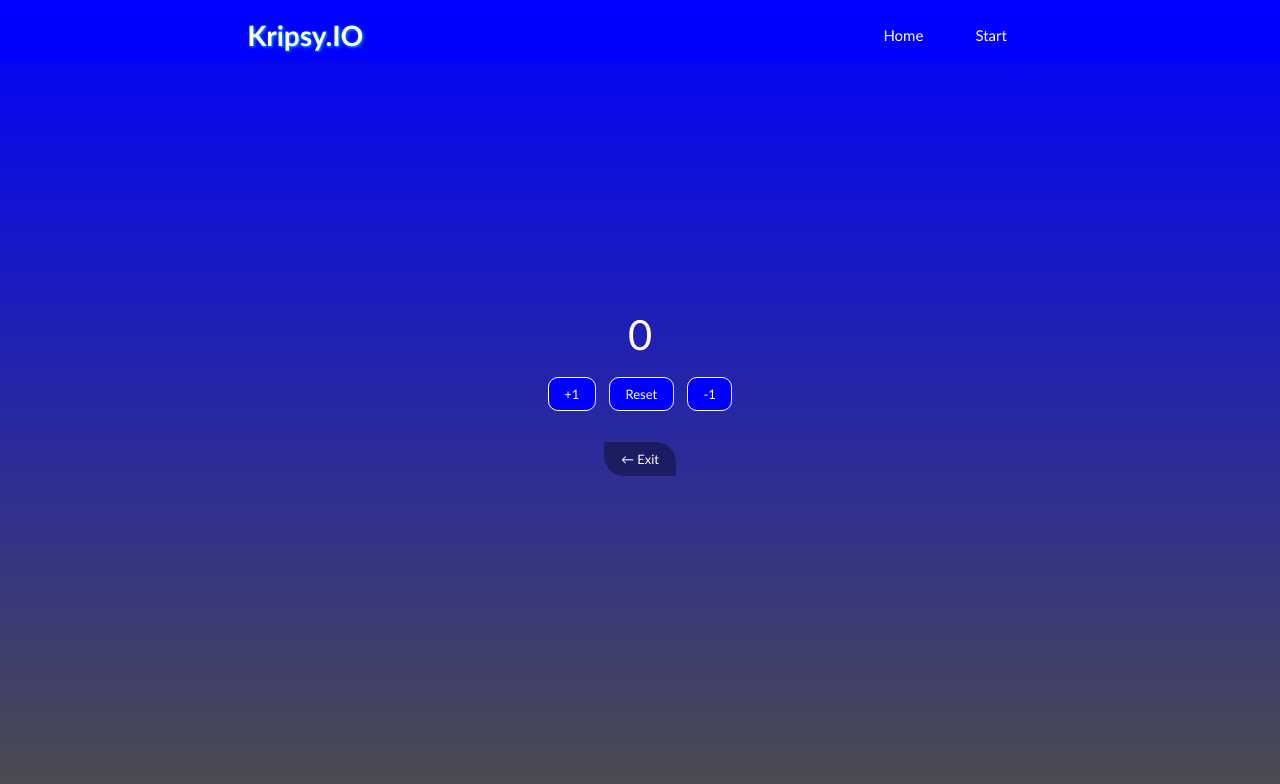
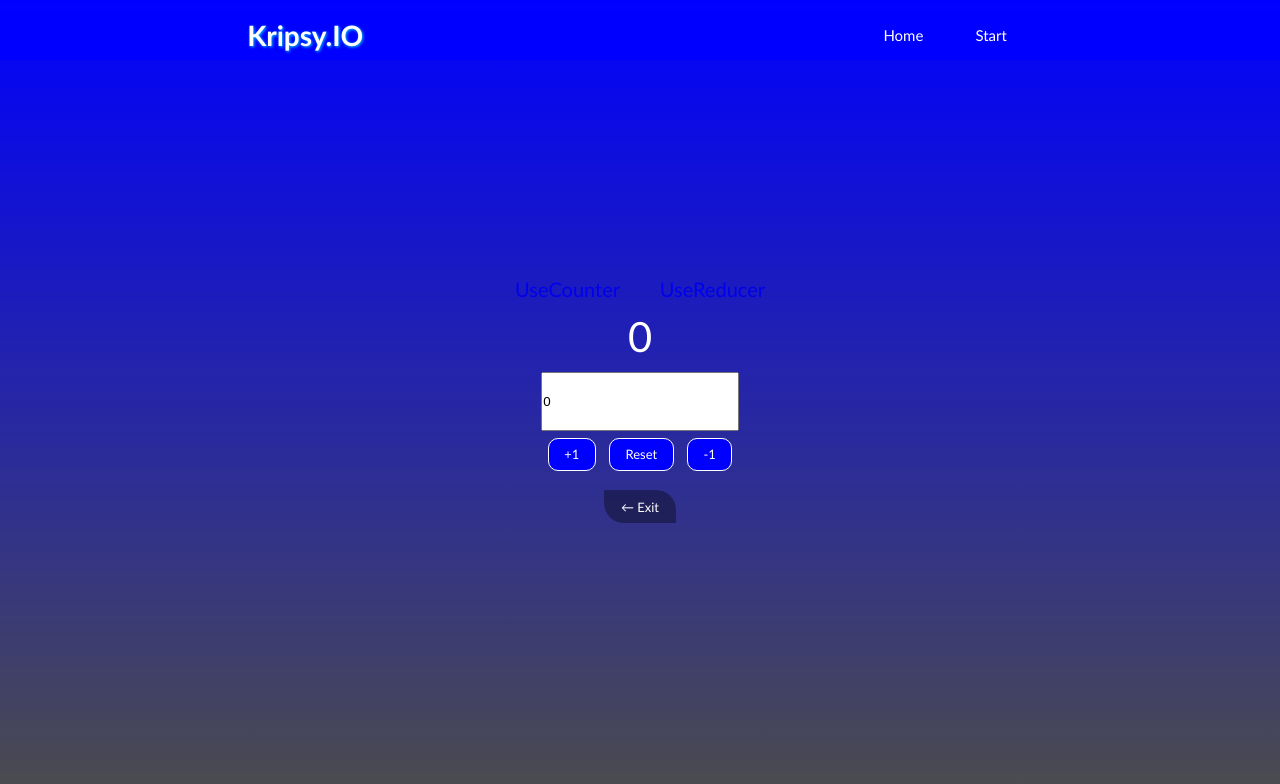
Before and after one commit to OnonobiFavour/Use-Reducer-Counter, a React (Vite) app: page /start in a window 1280 px wide. Shown: the top 784 px of the page. Built offline with nearby package versions, Linux system fonts and the light colour scheme.

Commit message:
reducer.jsx

```diff
--- a/src/Reducer.jsx
+++ b/src/Reducer.jsx
@@ -1,5 +1,7 @@
 import React, { useReducer} from 'react';
-import { useNavigate} from 'react-router'
+import { useNavigate} from 'react-router';
+import NestedNav from './NestedNav';
+
 
 
 const setValue = (state, action) =>{
@@ -10,6 +12,8 @@ const setValue = (state, action) =>{
         return{value: state.value - 1}
       case "Reset":
         return {value: 0}
+      case "update":
+        return {...state, value: Number(action.field)}
       default:
         return state;
     }
@@ -17,29 +21,46 @@ const setValue = (state, action) =>{
 
 
   const Reducer = () => {
+
       const Navigate = useNavigate();
       const handleclick = () =>{
         Navigate('/')
       }
 
-    const [state, dispatch] = useReducer(setValue, {value: 0});
+      // targeting the input value and updating on the initial value....
+      const handleChange = (e) => {
+        e.preventDefault()
+        dispatch({
+          type: "update",
+          field: e.target.value
+        })
+        console.log(e.target.value)
+      }
+
+    const [state, dispatch] = useReducer(setValue, {value: Number('0')});
 
     return (
         <section className="reducer">
-
+          <NestedNav />
             <main className='App'>
               <h1 className='text--out'>{state.value}</h1>
+                <input type="text"
+                 value={state.value}
+
+                  onChange={handleChange}
+               />
+
 
               <article className="btn-wrapper">
 
-              {/* implementing increment */}
+                {/*  implementing increment.. */}
               <button className="btn" onClick={() =>{
 
                 dispatch({ type: "INCREMENT"});
 
               }}>+1</button>
 
-
+                {/* reset implementation */}
               <button className="btn" onClick={()=>{
 
                 dispatch({type: "Reset"})
@@ -47,7 +68,7 @@ const setValue = (state, action) =>{
               }}>Reset</button>
 
 
-              {/* implementing decrement */}
+               {/*  implementing decrement  */}
               <button className="btn" onClick={()=>{
 
                 dispatch({type: "DECREMENT"})
```
